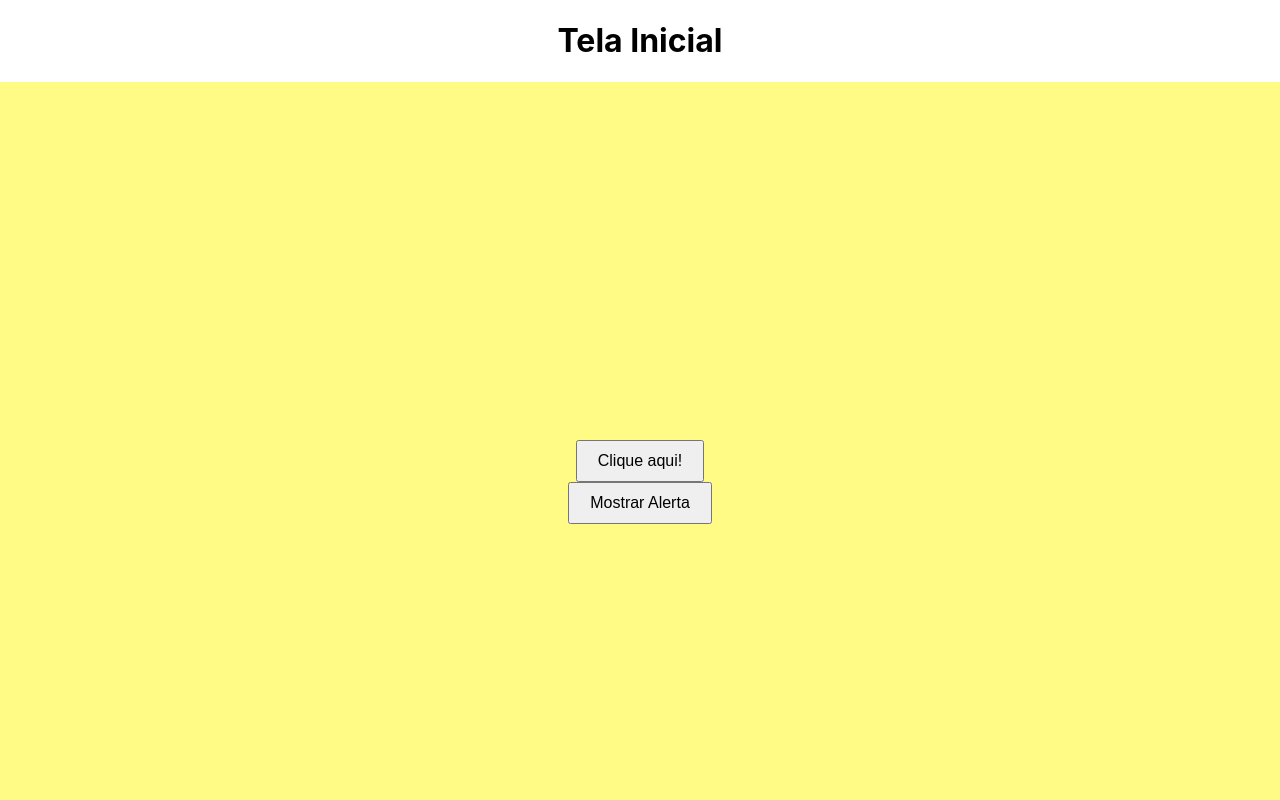
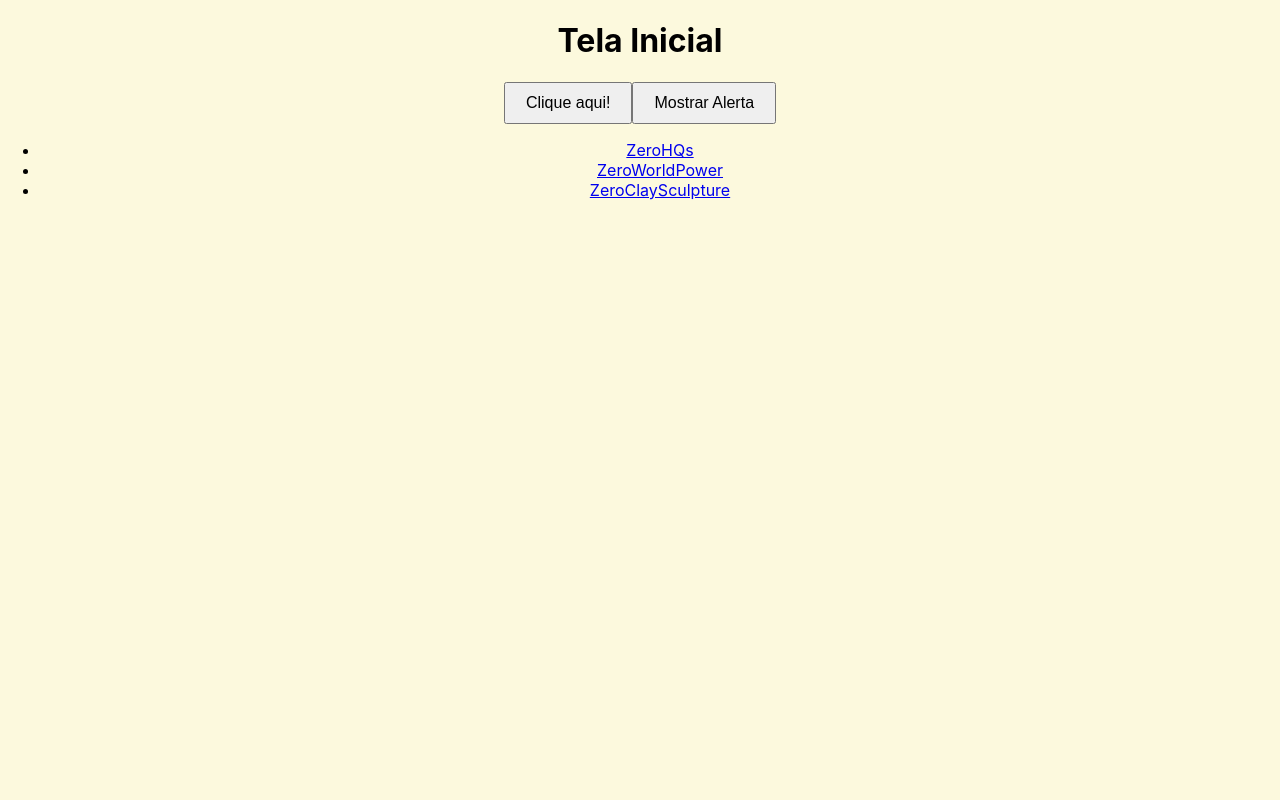
Before and after one commit to josecostatobias/ZEROHQS, a React (Create React App) app: page / in a window 1280 px wide. Shown: the top 800 px of the page. Built offline with nearby package versions, Linux system fonts and the light colour scheme.

Commit message:
correção cor tela fundo

```diff
--- a/src/App.css
+++ b/src/App.css
@@ -3,8 +3,7 @@
 }
 
 .App-header {
-  background-color: rgb(255, 251, 133);
-  min-height: 100vh;
+  min-height: inherit;
   display: flex;
   flex-direction: column;
   align-items: center;
--- a/src/Components/Loading/index.tsx
+++ b/src/Components/Loading/index.tsx
@@ -5,11 +5,11 @@ interface LoadingProps {
   message?: string;
 }
 
-const Loading: React.FC<LoadingProps> = ({ message = "Loading..." }) => {
+const Loading: React.FC<LoadingProps> = ({ message = "" }) => {
   return (
     <div className="loading-container">
       <div className="spinner"></div>
-
+      <p>{message}</p>
     </div>
   );
 }
--- a/src/Screens/Home/index.tsx
+++ b/src/Screens/Home/index.tsx
@@ -22,8 +22,8 @@ const Home: React.FC = () => {
   return (
     <div>
       <h1>Tela Inicial</h1>
-      <div className="App">
-        <header className="App-header">
+      <div>
+        <header>
           <Button text="Clique aqui!" onClick={handleButtonClick} />
           <button onClick={showAlert}>Mostrar Alerta</button>
         </header>
--- a/src/index.css
+++ b/src/index.css
@@ -5,6 +5,7 @@ body {
     sans-serif;
   -webkit-font-smoothing: antialiased;
   -moz-osx-font-smoothing: grayscale;
+  background-color: rgb(252, 249, 221);
 }
 
 code {
```
